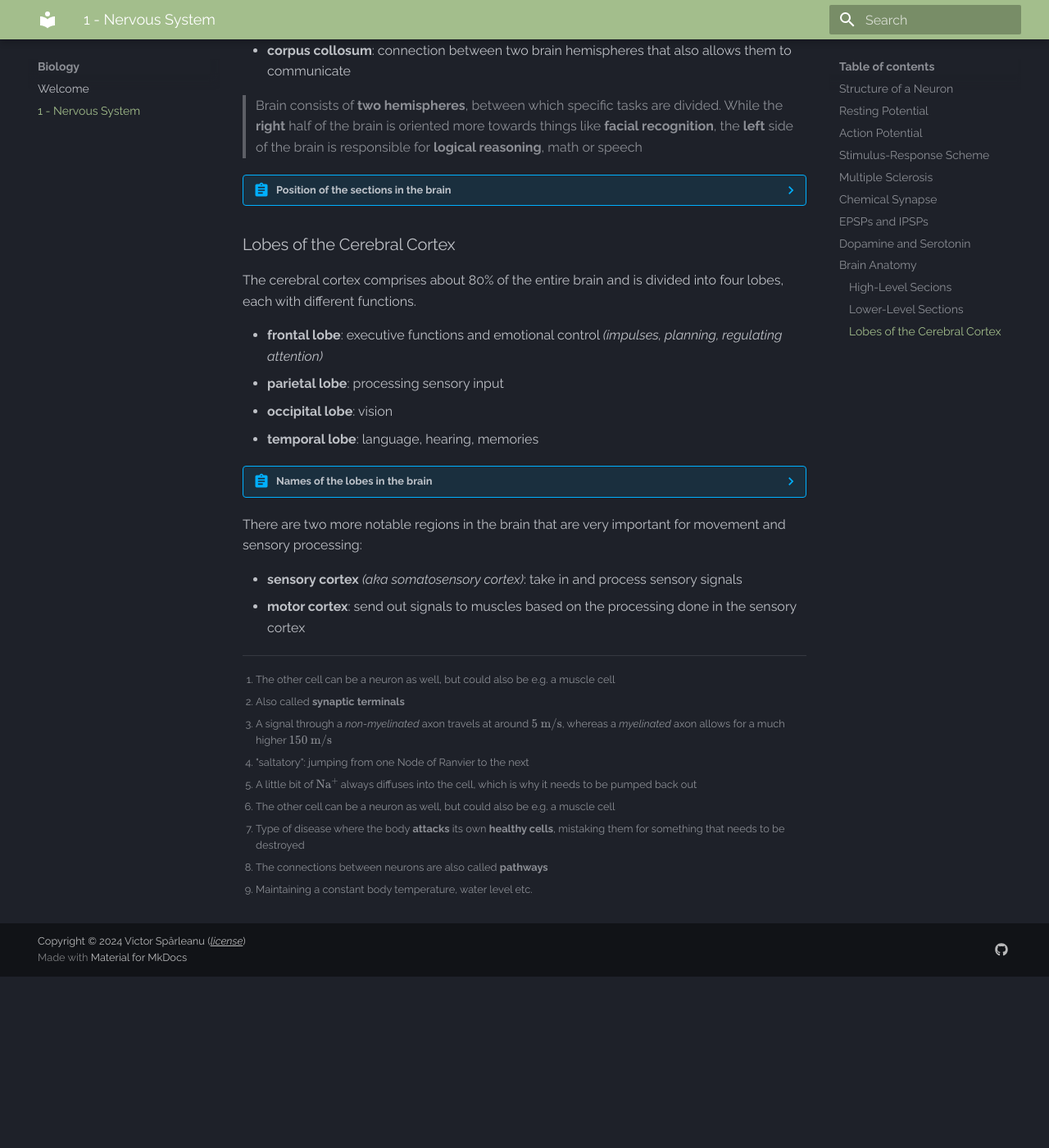
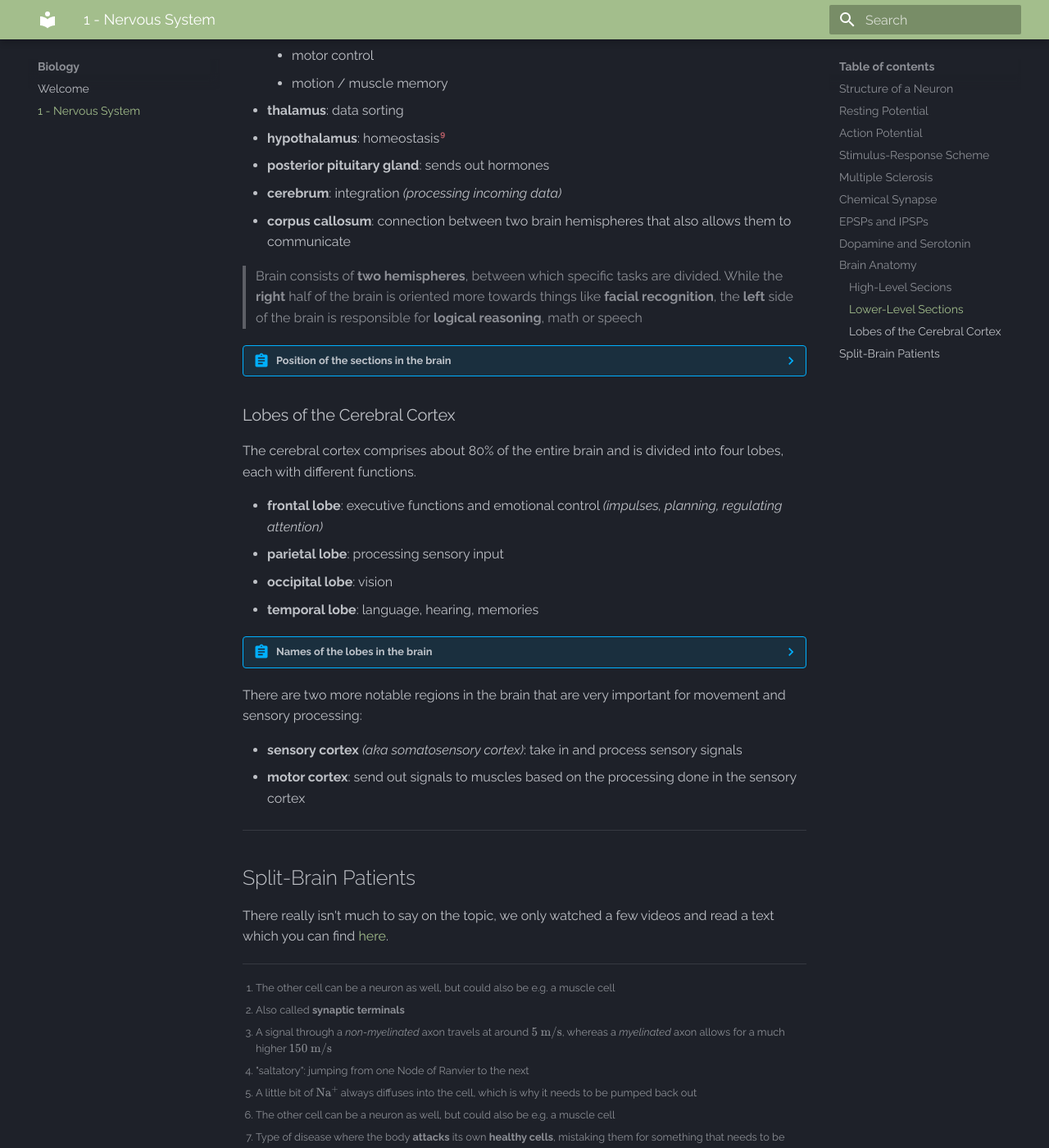
Before and after one commit to VSparl/summary-site, an MkDocs documentation site: the page built from docs/bi/1/summary.md, in a window 1280 px wide and 1400 px high, scrolled down 6715 px. Shown: the whole window at 82% size. Built offline with MkDocs 1.6.1 and Material for MkDocs 9.7.7, drawn with Linux system fonts in a browser that asks for light colours; before the commit the page ends 7906 px from its top, so only the background shows below that.

Commit message:
finished biology summary

```diff
--- a/docs/bi/1/summary.md
+++ b/docs/bi/1/summary.md
@@ -21,6 +21,7 @@
 - voltage-gated channels are only found at the **Nodes of Ranvier**, which are the non-myelinated segments between Schwann cells
 - Schwann cells facilitate the **saltatory conduction**[^4] of signals
 
+---
 ## Resting Potential
 
 - inside of a neuron is **negatively charged**
@@ -35,6 +36,7 @@
 ??? abstract "textbook representation of the resting potential at the cell membrane"
     ![Resting potential at the cell membrane](./resting_potential.png "Resting potential at the cell membrane")
 
+---
 ## Action Potential
 
 - used to **transmit information** between neurons and other cells[^6]
@@ -49,6 +51,7 @@
     note that the hyperpolarisation phase is not labeled in the picture
     ![image of the action potential propagation](./action_potential.png "image of the action potential propagation")
 
+---
 ## Stimulus-Response Scheme
 
 Neurons can be classified into two categories:
@@ -67,6 +70,7 @@
 
     ![textbook representation of the knee-jerk reflex](./reflex.png "textbook representation of the knee-jerk reflex")
 
+---
 ## Multiple Sclerosis
 
 - autoimmune disease[^7] where the **myelin sheath** around the axon is **damaged**
@@ -81,6 +85,7 @@
     - impaired vision
 - first symptoms most commonly appear between the ages of 20 and 40
 
+---
 ## Chemical Synapse
 
 ???+ note "Electrical Synapses"
@@ -109,6 +114,7 @@
 8. the acetyl and choline are transported back into the cell and repackaged into the synaptic vesicles
 9. the synapse is ready for the next action potential
 
+---
 ## EPSPs and IPSPs
 
 > **E**xcitatory and **I**nhibitory **P**ost**S**ynaptic **P**otentials
@@ -135,6 +141,7 @@
 ??? abstract "Textbook representation of the summation of the EPSPs and IPSPs"
     ![textbook representation of the summation of the EPSPs and IPSPs](./summation.png)
 
+---
 ## Dopamine and Serotonin
 
 - neurons learn by **strengthening desirable connections**
@@ -163,6 +170,7 @@
     2. You eat the chocolate &rightarrow; **serotonin** is released &rightarrow; you feel happy
     3. The hippocampus **remembers** that eating chocolate is something that indeed makes you happy, so it will release dopamine again the **next time** you see chocolate
 
+---
 ## Brain Anatomy
 ### High-Level Secions
 
@@ -187,7 +195,7 @@
 - **hypothalamus**: homeostasis[^9]
 - **posterior pituitary gland**: sends out hormones
 - **cerebrum**: integration *(processing incoming data)*
-- **corpus collosum**: connection between two brain hemispheres that also allows them to communicate
+- **corpus callosum**: connection between two brain hemispheres that also allows them to communicate
 
 > Brain consists of **two hemispheres**, between which specific tasks are divided. While the **right** half of the brain is oriented more towards things like **facial recognition**, the **left** side of the brain is responsible for **logical reasoning**, math or speech
 
@@ -211,21 +219,10 @@
 - **sensory cortex** *(aka somatosensory cortex)*: take in and process sensory signals
 - **motor cortex**: send out signals to muscles based on the processing done in the sensory cortex
 
+---
+## Split-Brain Patients
 
-
-
-
-
-
-
-
-
-
-
-
-
-
-
+There really isn't much to say on the topic, we only watched a few videos and read a text which you can find [here](https://knowingneurons.com/blog/2014/07/23/the-split-brain-making-two-hemispheres-whole/ "The Split Brain: Making Two Hemispheres Whole - Knowing Neurons").
 
 
 [^1]: The other cell can be a neuron as well, but could also be e.g. a muscle cell
```
Also changed, not shown: docs/index.md (+1 -1 lines).
